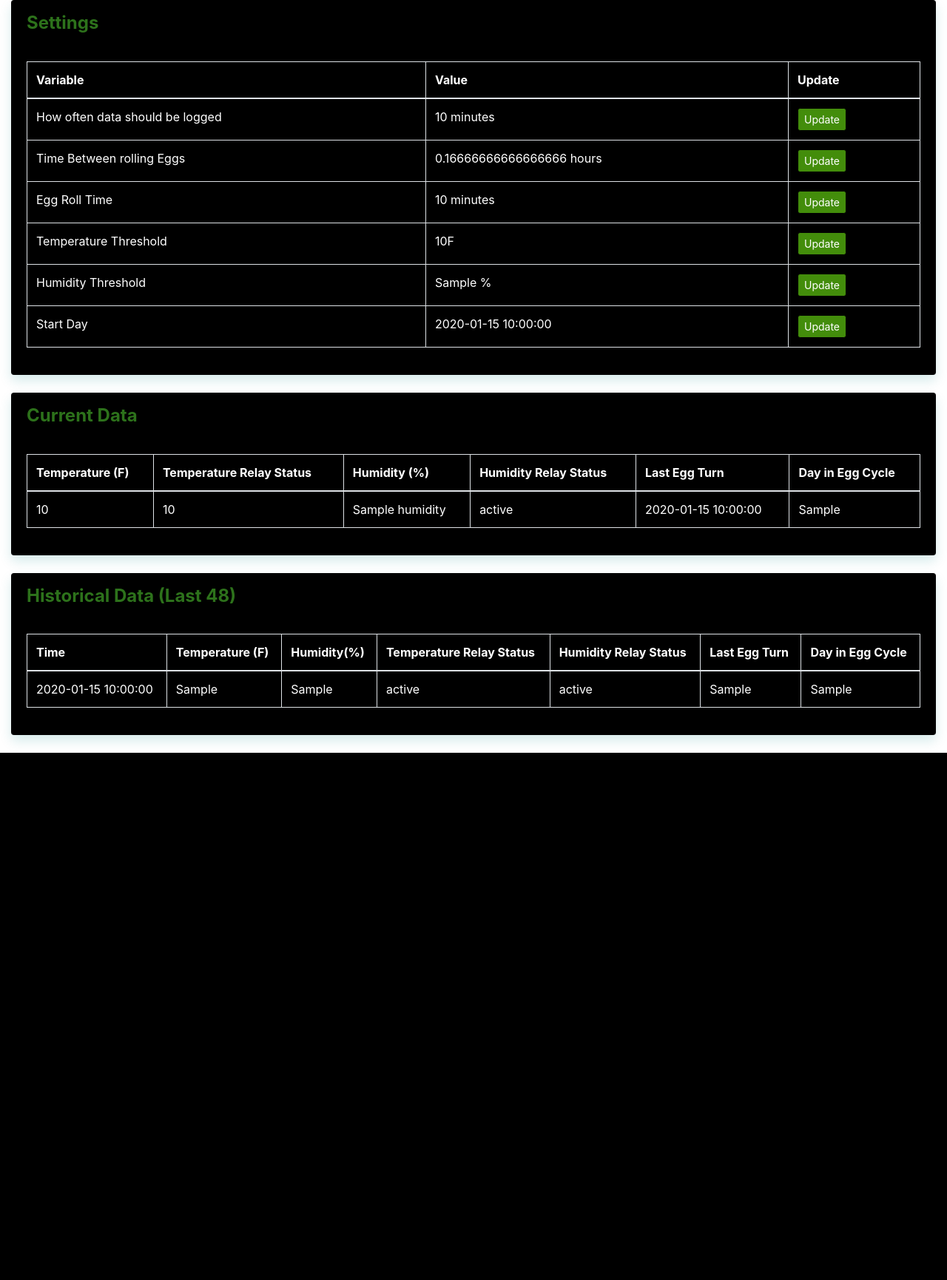
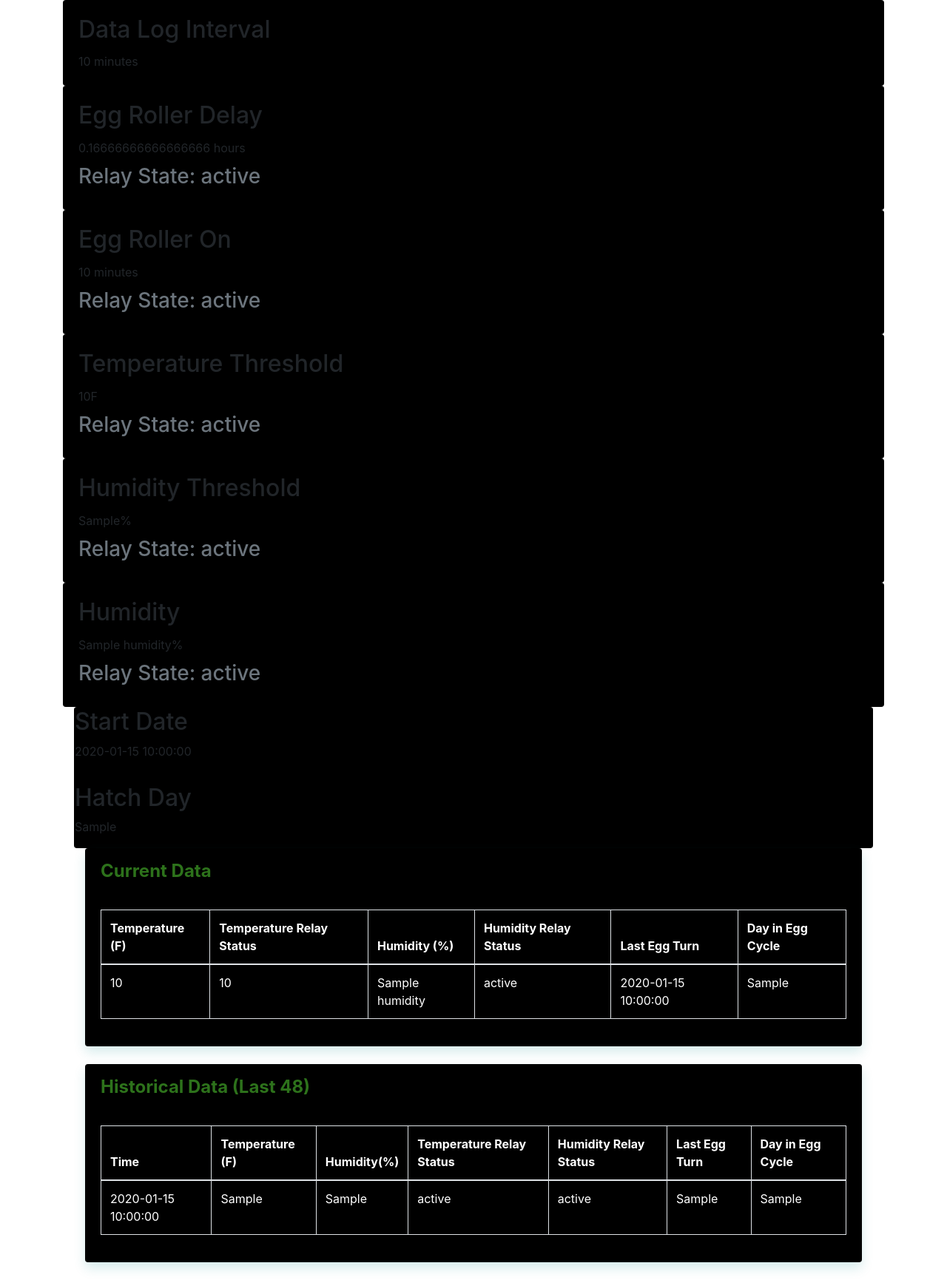
Before and after one commit to rrobert45/App, a Flask app: template templates/index.html in a window 1280 px wide. Shown: the whole page at 74% size. Before the commit the page ends 1018 px from the top, so only its background shows below. Run offline with Flask 2, Linux system fonts and the light colour scheme; the template is opened without the code that fills it: most values are stand-ins (such as "Sample title", 1, 10 or a date in 2020); some libraries are stand-ins or nearby versions.

Commit message:
Update index.html

```diff
--- a/templates/index.html
+++ b/templates/index.html
@@ -34,78 +34,58 @@
 </head>
 
 <body class="bg-gradient-primary">
-    <div class="container-fluid">
-        <div class="row">
-            <div class="col-12">
-                <div class="card shadow mb-4">
-                    <div class="card-header py-3">
-                        <h4 class="m-0 font-weight-bold text-primary">Settings</h4>
-                    </div>
-                    <div class="card-body">
-                        <table class="table table-bordered">
-                            <thead>
-                                <tr>
-                                    <th>Variable</th>
-                                    <th>Value</th>
-                                    <th>Update</th>
-                                </tr>
-                            </thead>
-                            <tbody>
-                                <tr>
-                                    <td>How often data should be logged</td>
-                                    <td>{{ data.log_interval/60|int }} minutes</td>
-                                    <td>
-                                        <button class="btn btn-primary btn-sm"
-                                            onclick="updateValue('log_interval')">Update</button>
-                                    </td>
-                                </tr>
-                                <tr>
-                                    <td>Time Between rolling Eggs</td>
-                                    <td>{{ data.relay_interval /60/60|int }} hours</td>
-                                    <td>
-                                        <button class="btn btn-primary btn-sm"
-                                            onclick="updateValue('relay_interval')">Update</button>
-                                    </td>
-                                </tr>
-                                <tr>
-                                    <td>Egg Roll Time</td>
-                                    <td>{{ data.roll_interval/60|int }} minutes</td>
-                                    <td>
-                                        <button class="btn btn-primary btn-sm"
-                                            onclick="updateValue('roll_interval')">Update</button>
-                                    </td>
-                                </tr>
-                                <tr>
-                                    <td>Temperature Threshold</td>
-                                    <td>{{ data.temperature_threshold }}F</td>
-                                    <td>
-                                        <button class="btn btn-primary btn-sm"
-                                            onclick="updateValue('temperature_threshold')">Update</button>
-                                    </td>
-                                </tr>
-                                <tr>
-                                    <td>Humidity Threshold</td>
-                                    <td>{{ data.humidity_threshold }} %</td>
-                                    <td>
-                                        <button class="btn btn-primary btn-sm"
-                                            onclick="updateValue('humidity_threshold')">Update</button>
-                                    </td>
-                                </tr>
-                                <tr>
-                                    <td>Start Day</td>
-                                    <td>{{ data.start_date }}</td>
-                                    <td>
-                                        <button class="btn btn-primary btn-sm"
-                                            onclick="updateValue('start_date')">Update</button>
-                                    </td>
-                                </tr>
-                            </tbody>
-                        </table>
-                    </div>
-                </div>
+    <div class="container">
+        <div class="card">
+            <div class="card-body">
+                <h2 class="card-title">Data Log Interval</h2>
+                <p class="card-text">{{ data.log_interval/60|int }} minutes</p>
             </div>
         </div>
-    </div>
+
+        <div class="card">
+            <div class="card-body">
+                <h2 class="card-title">Egg Roller Delay</h2>
+                <p class="card-text">{{ data.relay_interval /60/60|int }} hours</p>
+                <h3 class="card-subtitle mb-2 text-muted">Relay State: {{ humid_state }}</h3>
+            </div>
+        </div>
+        <div class="card">
+            <div class="card-body">
+                <h2 class="card-title">Egg Roller On</h2>
+                <p class="card-text">{{ data.roll_interval/60|int }} minutes</p>
+                <h3 class="card-subtitle mb-2 text-muted">Relay State: {{ humid_state }}</h3>
+            </div>
+        </div>
+        <div class="card">
+            <div class="card-body">
+                <h2 class="card-title">Temperature Threshold</h2>
+                <p class="card-text">{{ data.temperature_threshold }}F</p>
+                <h3 class="card-subtitle mb-2 text-muted">Relay State: {{ humid_state }}</h3>
+            </div>
+        </div>
+        <div class="card">
+            <div class="card-body">
+                <h2 class="card-title">Humidity Threshold</h2>
+                <p class="card-text">{{ data.humidity_threshold }}%</p>
+                <h3 class="card-subtitle mb-2 text-muted">Relay State: {{ humid_state }}</h3>
+            </div>
+        </div>
+        <div class="card">
+            <div class="card-body">
+                <h2 class="card-title">Humidity</h2>
+                <p class="card-text">{{ humidity }}%</p>
+                <h3 class="card-subtitle mb-2 text-muted">Relay State: {{ humid_state }}</h3>
+            </div>
+        </div>
+        <div class="container">
+            <div class="card">
+                <h2>Start Date</h2>
+                <p>{{ start_date }}</p>
+                <p></p>
+                <h2>Hatch Day</h2>
+                <p>{{ hatch_day }}</p>
+            </div>
+
     <div class="container-fluid">
         <div class="row">
             <div class="col-12">
```
